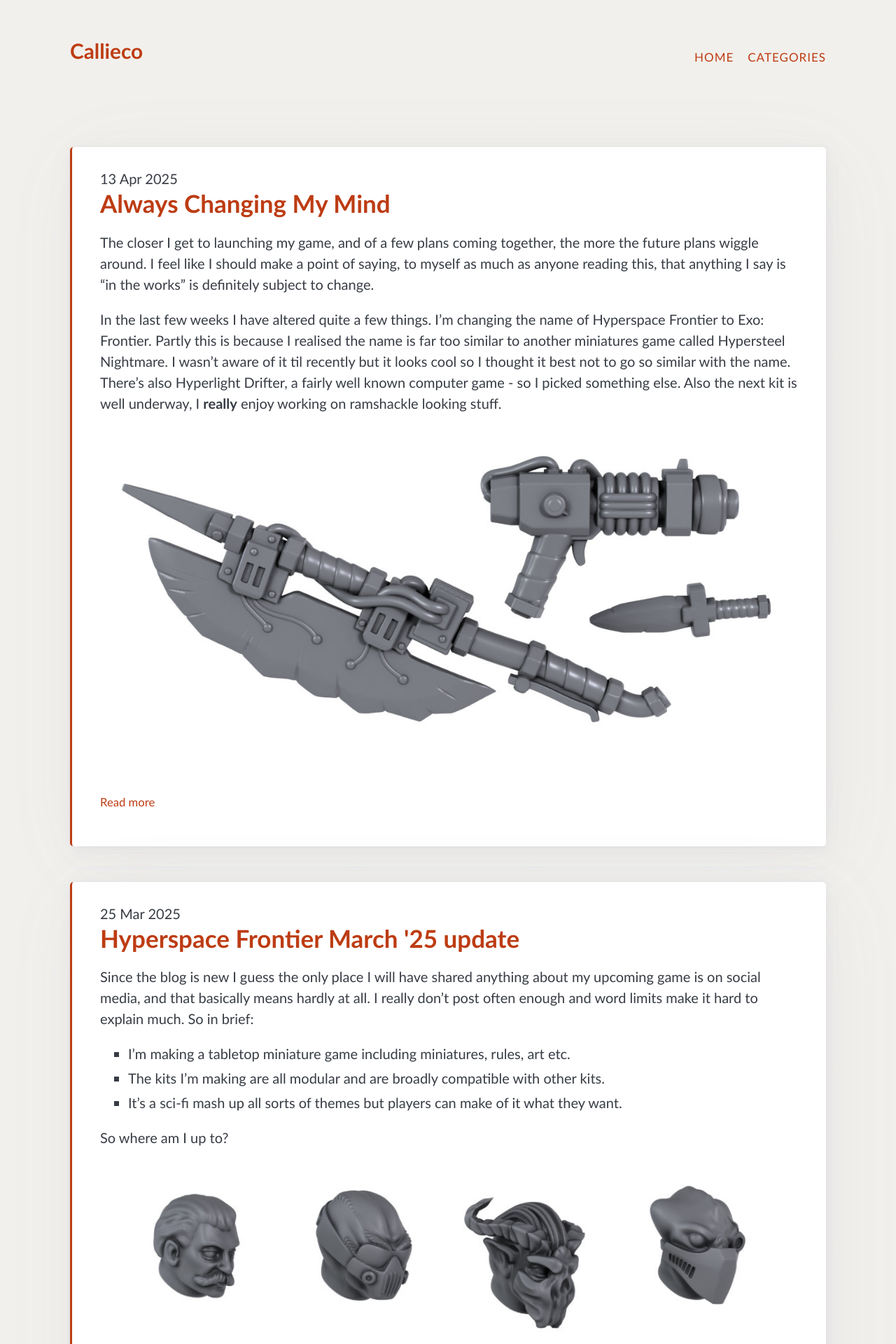
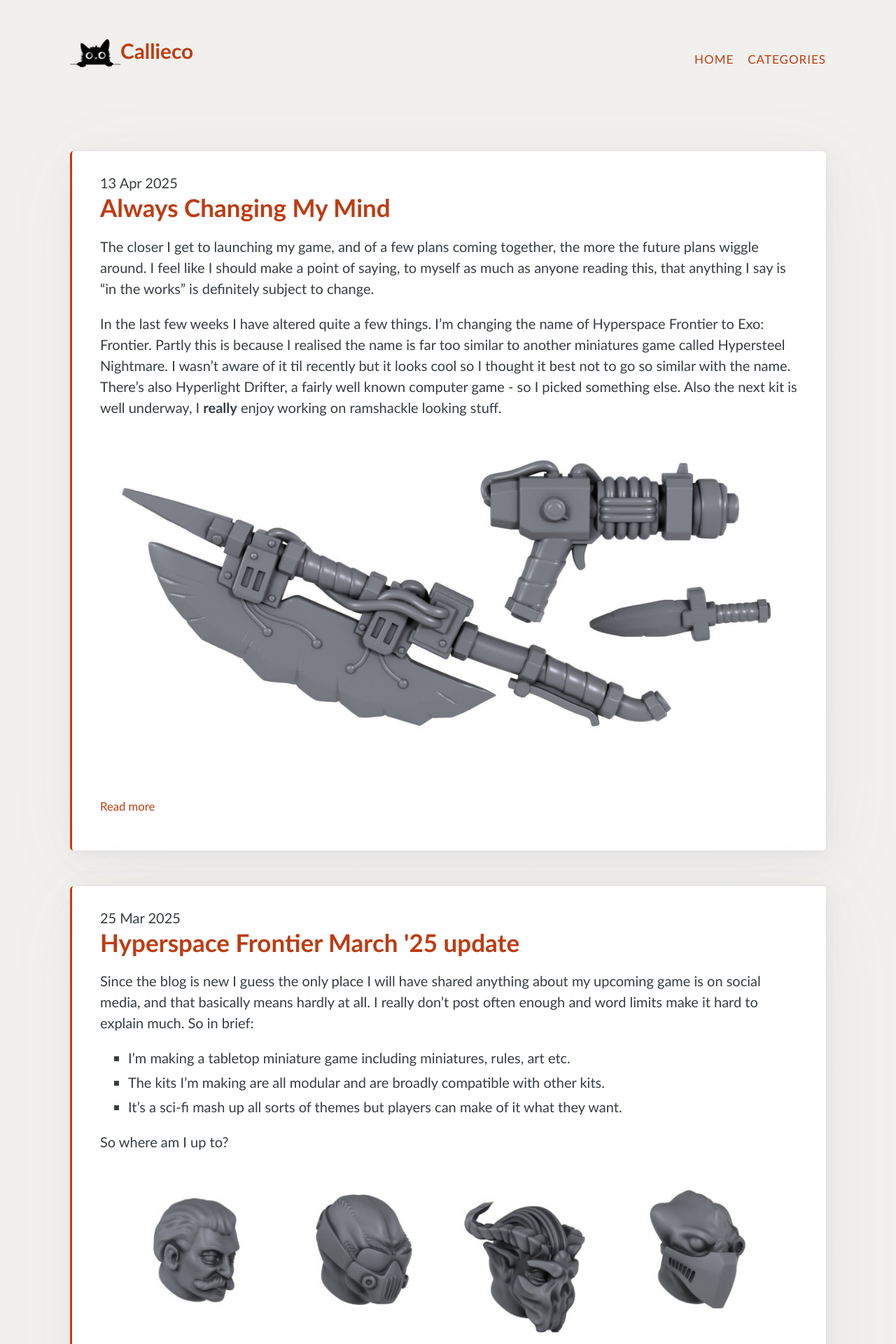
Before and after one commit to callieco-xyz/callieco.xyz-website, a Jekyll site: the page docs/index.html, which Jekyll copies as it is, in a window 1280 px wide. Shown: the top 1920 px of the page at 70% size. Built offline with Jekyll 4.4.1, drawn with Linux system fonts in a browser that asks for light colours.

Commit message:
Added logo

```diff
--- a/_includes/header.html
+++ b/_includes/header.html
@@ -1,7 +1,7 @@
 <header class="container">
     <nav>
       <ul>
-        <li><h2><a href="/">Callieco</a></h2></li>
+        <li><h2><a href="/"><img src="/images/logo.png">Callieco</a></h2></li>
       </ul>
       <ul>
         <li><a href="/">Home</a></li>
--- a/docs/categories.html
+++ b/docs/categories.html
@@ -13,7 +13,7 @@
   <header class="container">
     <nav>
       <ul>
-        <li><h2><a href="/">Callieco</a></h2></li>
+        <li><h2><a href="/"><img src="/images/logo.png">Callieco</a></h2></li>
       </ul>
       <ul>
         <li><a href="/">Home</a></li>
--- a/docs/index.html
+++ b/docs/index.html
@@ -13,7 +13,7 @@
   <header class="container">
     <nav>
       <ul>
-        <li><h2><a href="/">Callieco</a></h2></li>
+        <li><h2><a href="/"><img src="/images/logo.png">Callieco</a></h2></li>
       </ul>
       <ul>
         <li><a href="/">Home</a></li>
--- a/docs/my games/2025/03/25/hyperspace-frontier-march-update.html
+++ b/docs/my games/2025/03/25/hyperspace-frontier-march-update.html
@@ -15,7 +15,7 @@
   <header class="container">
     <nav>
       <ul>
-        <li><h2><a href="/">Callieco</a></h2></li>
+        <li><h2><a href="/"><img src="/images/logo.png">Callieco</a></h2></li>
       </ul>
       <ul>
         <li><a href="/">Home</a></li>
--- a/docs/personal stuff/2025/03/23/a-new-blog.html
+++ b/docs/personal stuff/2025/03/23/a-new-blog.html
@@ -15,7 +15,7 @@
   <header class="container">
     <nav>
       <ul>
-        <li><h2><a href="/">Callieco</a></h2></li>
+        <li><h2><a href="/"><img src="/images/logo.png">Callieco</a></h2></li>
       </ul>
       <ul>
         <li><a href="/">Home</a></li>
--- a/docs/personal stuff/2025/04/13/always-changing-my-mind.html
+++ b/docs/personal stuff/2025/04/13/always-changing-my-mind.html
@@ -15,7 +15,7 @@
   <header class="container">
     <nav>
       <ul>
-        <li><h2><a href="/">Callieco</a></h2></li>
+        <li><h2><a href="/"><img src="/images/logo.png">Callieco</a></h2></li>
       </ul>
       <ul>
         <li><a href="/">Home</a></li>
```
Also changed, not shown: docs/images/logo.png (added), images/logo.png (added).
